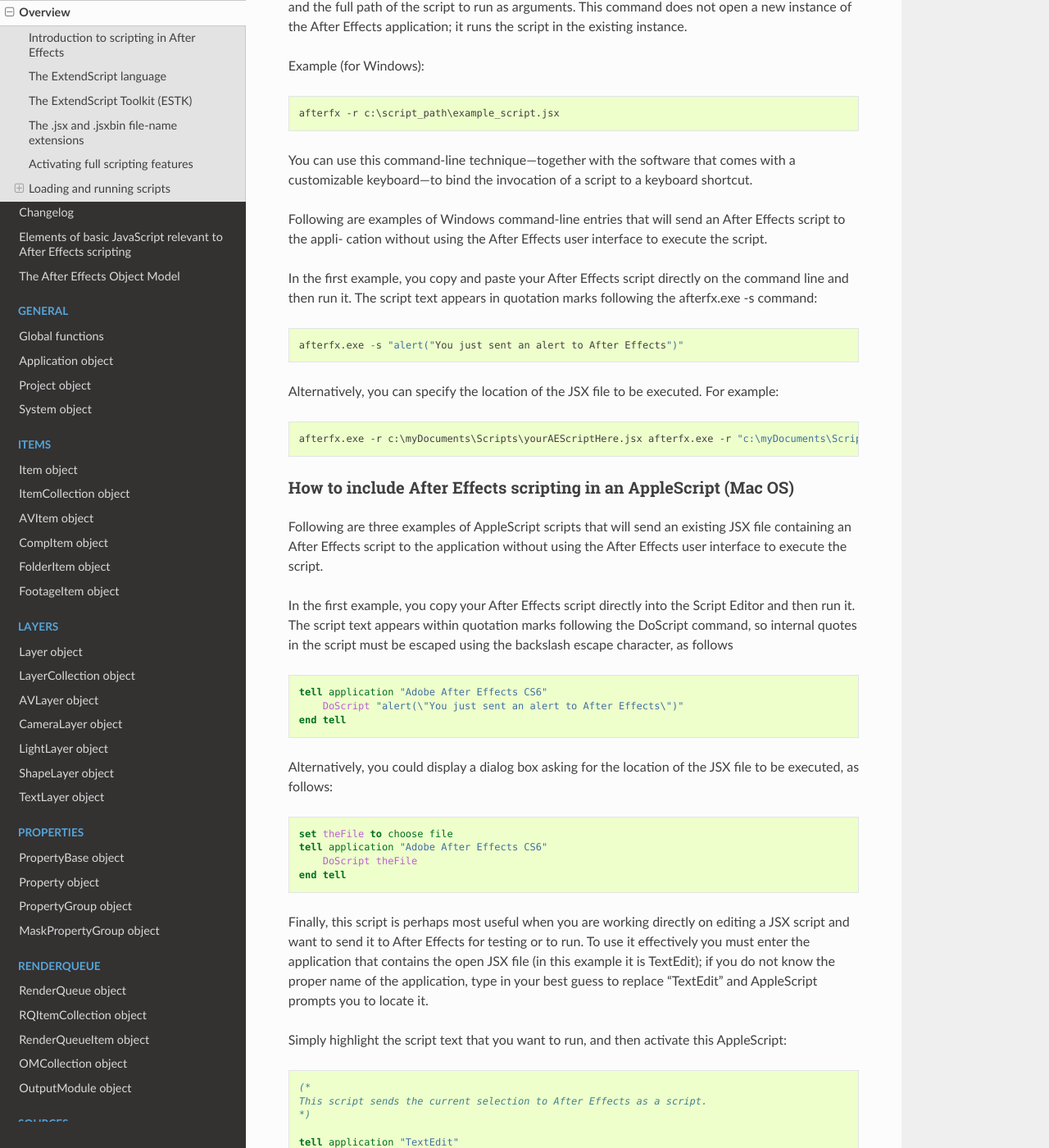
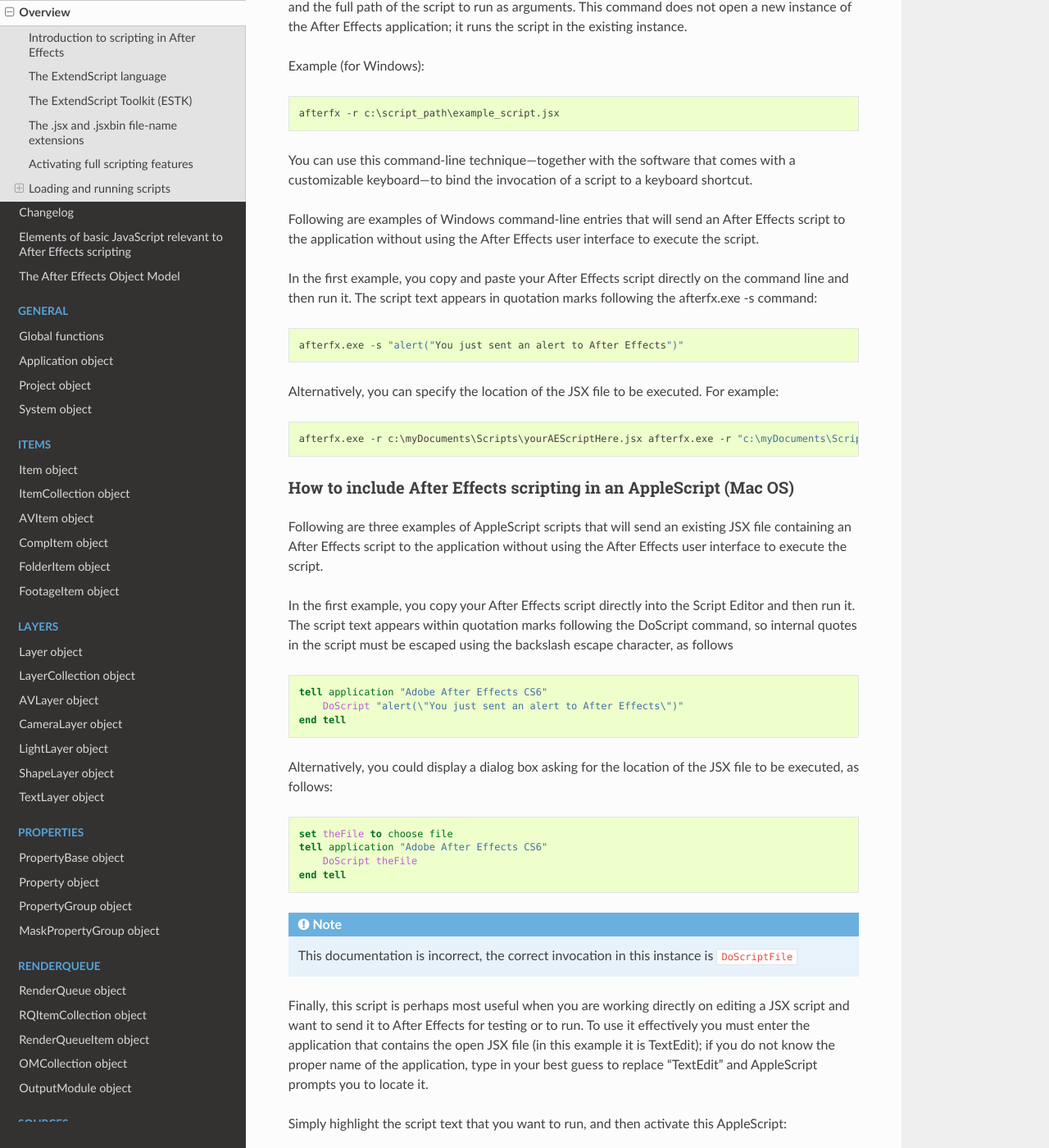
Before and after one commit to docsforadobe/after-effects-scripting-guide, a Sphinx documentation site: the page built from docs/overview.rst, in a window 1280 px wide and 1400 px high, scrolled down 3421 px. Shown: the whole window at 82% size. Built offline with Sphinx 7.4.7 and the Read the Docs theme 2.0.0, drawn with Linux system fonts in a browser that asks for light colours.

Commit message:
Applescript invocation correction.

```diff
--- a/docs/overview.rst
+++ b/docs/overview.rst
@@ -93,7 +93,7 @@ Example (for Windows):
 
 You can use this command-line technique—together with the software that comes with a customizable keyboard—to bind the invocation of a script to a keyboard shortcut.
 
-Following are examples of Windows command-line entries that will send an After Effects script to the appli- cation without using the After Effects user interface to execute the script.
+Following are examples of Windows command-line entries that will send an After Effects script to the application without using the After Effects user interface to execute the script.
 
 In the first example, you copy and paste your After Effects script directly on the command line and then run it. The script text appears in quotation marks following the afterfx.exe -s command::
 
@@ -126,6 +126,9 @@ Alternatively, you could display a dialog box asking for the location of the JSX
   tell application "Adobe After Effects CS6"
       DoScript theFile
   end tell
+
+.. note::
+     This documentation is incorrect, the correct invocation in this instance is :code:`DoScriptFile`
 
 Finally, this script is perhaps most useful when you are working directly on editing a JSX script and want to send it to After Effects for testing or to run. To use it effectively you must enter the application that contains the open JSX file (in this example it is TextEdit); if you do not know the proper name of the application, type in your best guess to replace “TextEdit” and AppleScript prompts you to locate it.
 
```
